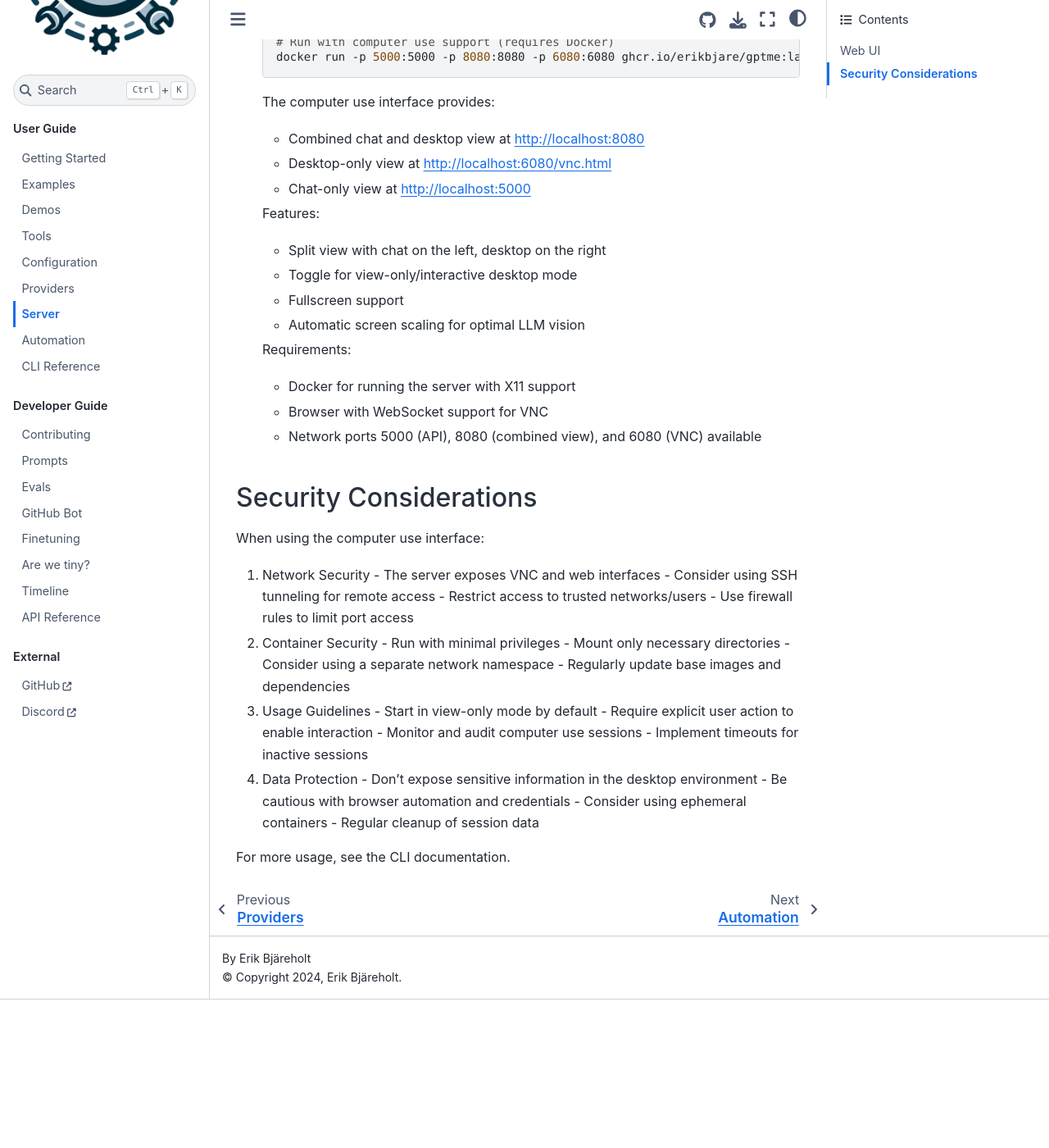
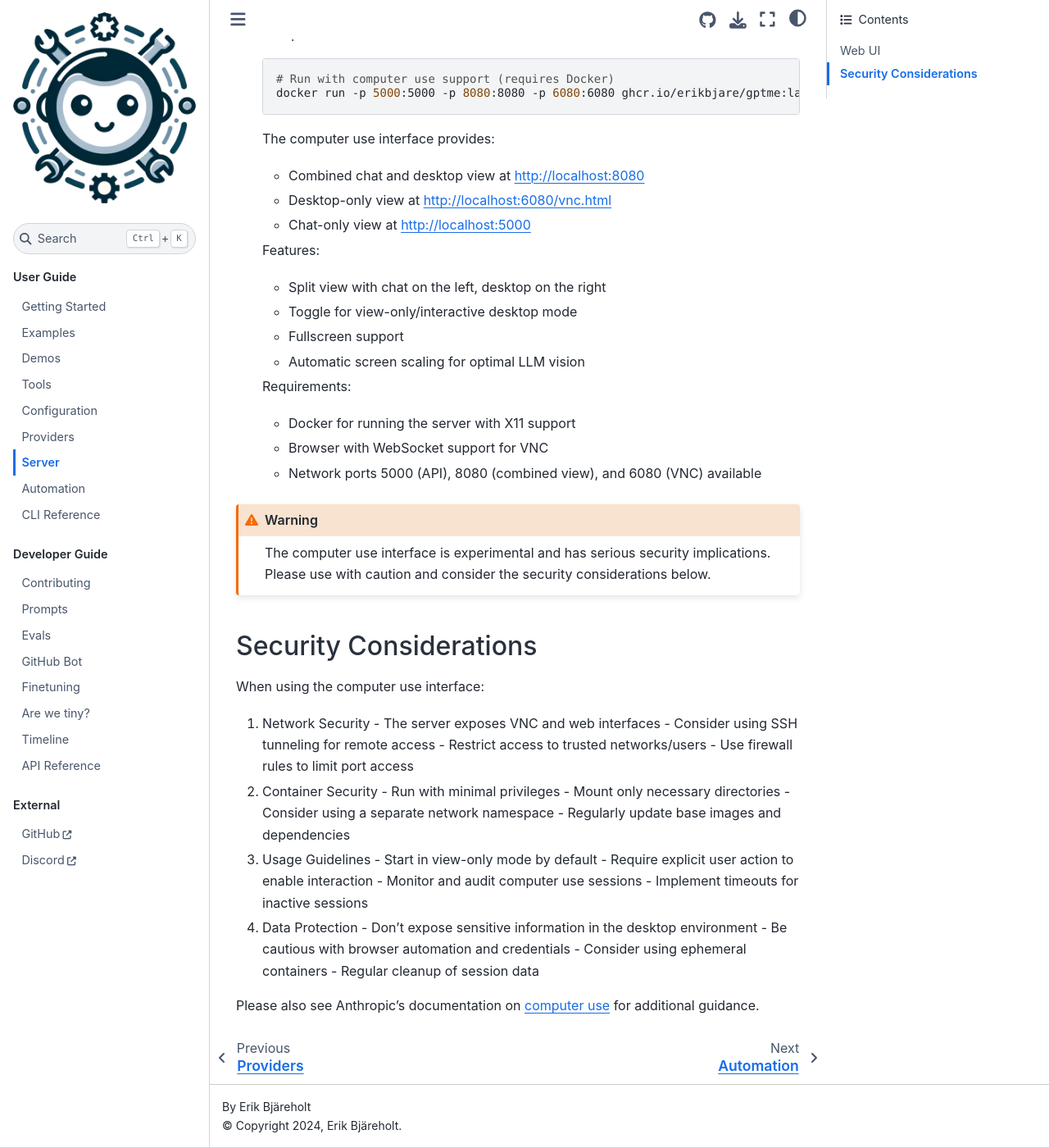
Before and after one commit to ErikBjare/gptme, a Sphinx documentation site: the page built from docs/server.rst, in a window 1280 px wide and 1400 px high, scrolled down 760 px. Shown: the whole window at 82% size. Built offline with Sphinx 7.4.7 and the Sphinx Book theme 1.1.4, drawn with Linux system fonts in a browser that asks for light colours; before the commit the page ends 1979 px from its top, so only the background shows below that; some of the changed text lies outside the part shown.

Commit message:
docs: fixed docs for computer use

```diff
--- a/docs/conf.py
+++ b/docs/conf.py
@@ -118,6 +118,7 @@ nitpick_ignore = [
     ("py:class", "flask.app.Flask"),
     ("py:class", "gptme.tools.python.T"),
     ("py:class", "threading.Thread"),
+    ("py:class", "gptme.tools.computer.ScalingSource"),
 ]
 
 # -- Options for HTML output -------------------------------------------------
--- a/docs/server.rst
+++ b/docs/server.rst
@@ -26,6 +26,8 @@ The server provides two interfaces:
 
    Access the basic chat interface at http://localhost:5000
 
+   For more usage, see :ref:`the CLI documentation <cli:gptme-server>`.
+
 2. Computer Use Interface
 
    .. code-block:: bash
@@ -52,8 +54,13 @@ The server provides two interfaces:
    - Browser with WebSocket support for VNC
    - Network ports 5000 (API), 8080 (combined view), and 6080 (VNC) available
 
+.. warning::
+
+   The computer use interface is experimental and has serious security implications.
+   Please use with caution and consider the security considerations below.
+
 Security Considerations
----------------------
+-----------------------
 
 When using the computer use interface:
 
@@ -81,4 +88,4 @@ When using the computer use interface:
    - Consider using ephemeral containers
    - Regular cleanup of session data
 
-For more usage, see :ref:`the CLI documentation <cli:gptme-server>`.
+Please also see Anthropic's documentation on `computer use <https://docs.anthropic.com/en/docs/build-with-claude/computer-use>`_ for additional guidance.
```
